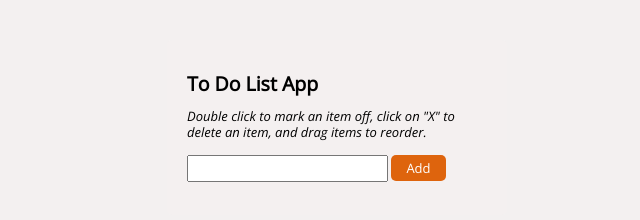
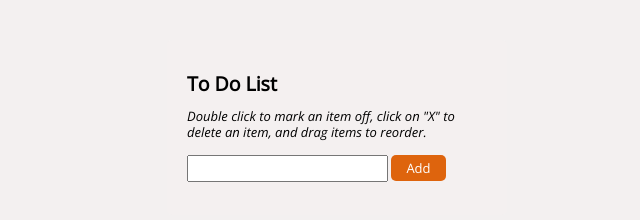
Before and after one commit to jmahanera/to-do-list-App, a plain HTML site: page index.html in a window 1280 px wide. Shown: the full height of the page, 303-943 px from the left. Drawn offline with nearby package versions, Linux system fonts and the light colour scheme.

Commit message:
Edited text

```diff
--- a/index.html
+++ b/index.html
@@ -10,7 +10,7 @@
 
 <body>
 	<div class="container">
-		<h2>To Do List App</h2>
+		<h2>To Do List</h2>
 		<p><em> Double click to mark an item off, click on "X" to delete an item, and drag items to reorder.</em></p>
 
 		<form name="toDoList">
```
